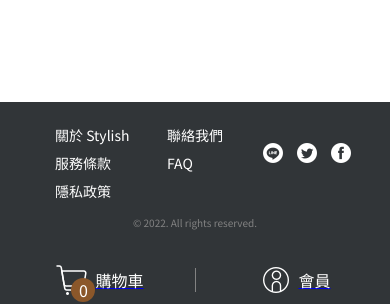
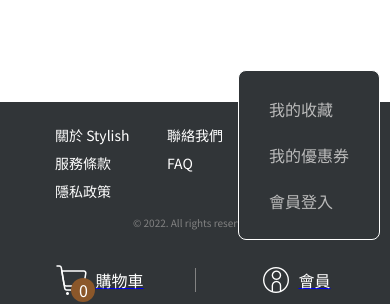
Before and after one commit to hunwooooof/AWS-G3-Front-End, a React (Vite) app: page / in a window 390 px wide. Shown: the part 534-838 px from the top of the page. Built offline with nearby package versions, Linux system fonts and the light colour scheme; no server answers.

Commit message:
feat: Add collapsible menu of profile icon in desktop and mobile size

```diff
--- a/src/components/Header/index.jsx
+++ b/src/components/Header/index.jsx
@@ -178,6 +178,51 @@ const PageLink = styled(Link)`
   }
 `;
 
+const CollapsibleMenu = styled.div`
+  display: flex;
+  flex-direction: column;
+  justify-content: center;
+  gap: 15px;
+  position: absolute;
+  top: 85px;
+  right: 55px;
+  background: white;
+  padding: 10px;
+  border-radius: 8px;
+  box-shadow: 0px 0px 3px #313538;
+  @media screen and (max-width: 1279px) {
+    gap: 10px;
+    top: -180px;
+    right: 10px;
+    bottom: 70px;
+    background: #313538;
+    border-radius: 8px;
+    box-shadow: none;
+    border: 0.5px solid white;
+    padding: 10px;
+  }
+`;
+
+const CollapsibleMenuLink = styled(Link)`
+  text-decoration: none;
+  font-size: 20px;
+  color: #313538;
+  cursor: pointer;
+  padding: 10px 20px;
+  &:hover {
+    color: #8b572a;
+  }
+  @media screen and (max-width: 1279px) {
+    text-decoration: none;
+    font-size: 16px;
+    color: #bbb;
+
+    &:hover {
+      color: white;
+    }
+  }
+`;
+
 const PageLinkIcon = styled.div`
   width: 44px;
   height: 44px;
@@ -242,7 +287,7 @@ const categories = [
 
 function Header() {
   const [inputValue, setInputValue] = useState('');
-  const { user } = useContext(AuthContext)
+  const { user } = useContext(AuthContext);
   const { cartCount } = useContext(CartContext);
   const navigate = useNavigate();
   const [searchParams] = useSearchParams();
@@ -254,7 +299,7 @@ function Header() {
 
   return (
     <Wrapper>
-      <Logo to="/" />
+      <Logo to='/' />
       <CategoryLinks>
         {categories.map(({ name, displayText }, index) => (
           <CategoryLink
@@ -266,8 +311,7 @@ function Header() {
                 behavior: 'smooth',
               });
               navigate(`/?category=${name}`);
-            }}
-          >
+            }}>
             {displayText}
           </CategoryLink>
         ))}
@@ -282,16 +326,21 @@ function Header() {
         value={inputValue}
       />
       <PageLinks>
-        <PageLink to="/checkout">
+        <PageLink to='/checkout'>
           <PageLinkCartIcon icon={cart}>
             <PageLinkIconNumber>{cartCount}</PageLinkIconNumber>
           </PageLinkCartIcon>
           <PageLinkText>購物車</PageLinkText>
         </PageLink>
-        <PageLink to="/profile">
+        <PageLink to='/profile'>
           <PageLinkProfileIcon icon={profile} url={user?.picture} />
           <PageLinkText>會員</PageLinkText>
         </PageLink>
+        <CollapsibleMenu>
+          <CollapsibleMenuLink to='/collection'>我的收藏</CollapsibleMenuLink>
+          <CollapsibleMenuLink to='/coupon'>我的優惠券</CollapsibleMenuLink>
+          <CollapsibleMenuLink to='/profile'>會員登入</CollapsibleMenuLink>
+        </CollapsibleMenu>
       </PageLinks>
     </Wrapper>
   );
--- a/src/index.jsx
+++ b/src/index.jsx
@@ -12,14 +12,16 @@ const root = ReactDOM.createRoot(document.getElementById('root'));
 root.render(
   <BrowserRouter>
     <Routes>
-      <Route path="/" element={<App />}>
+      <Route path='/' element={<App />}>
         <Route index element={<Home />} />
-        <Route path="products/:id" element={<Product />} />
-        <Route path="checkout" element={<Checkout />} />
-        <Route path="thankyou" element={<ThankYou />} />
-        <Route path="profile" element={<Profile />} />
-        <Route path="*" element={<Navigate to="/" replace />} />
+        <Route path='products/:id' element={<Product />} />
+        <Route path='checkout' element={<Checkout />} />
+        <Route path='thankyou' element={<ThankYou />} />
+        <Route path='profile' element={<Profile />} />
+        <Route path='collection' element={<Profile />} />
+        <Route path='coupon' element={<Profile />} />
+        <Route path='*' element={<Navigate to='/' replace />} />
       </Route>
     </Routes>
-  </BrowserRouter>
+  </BrowserRouter>,
 );
```
